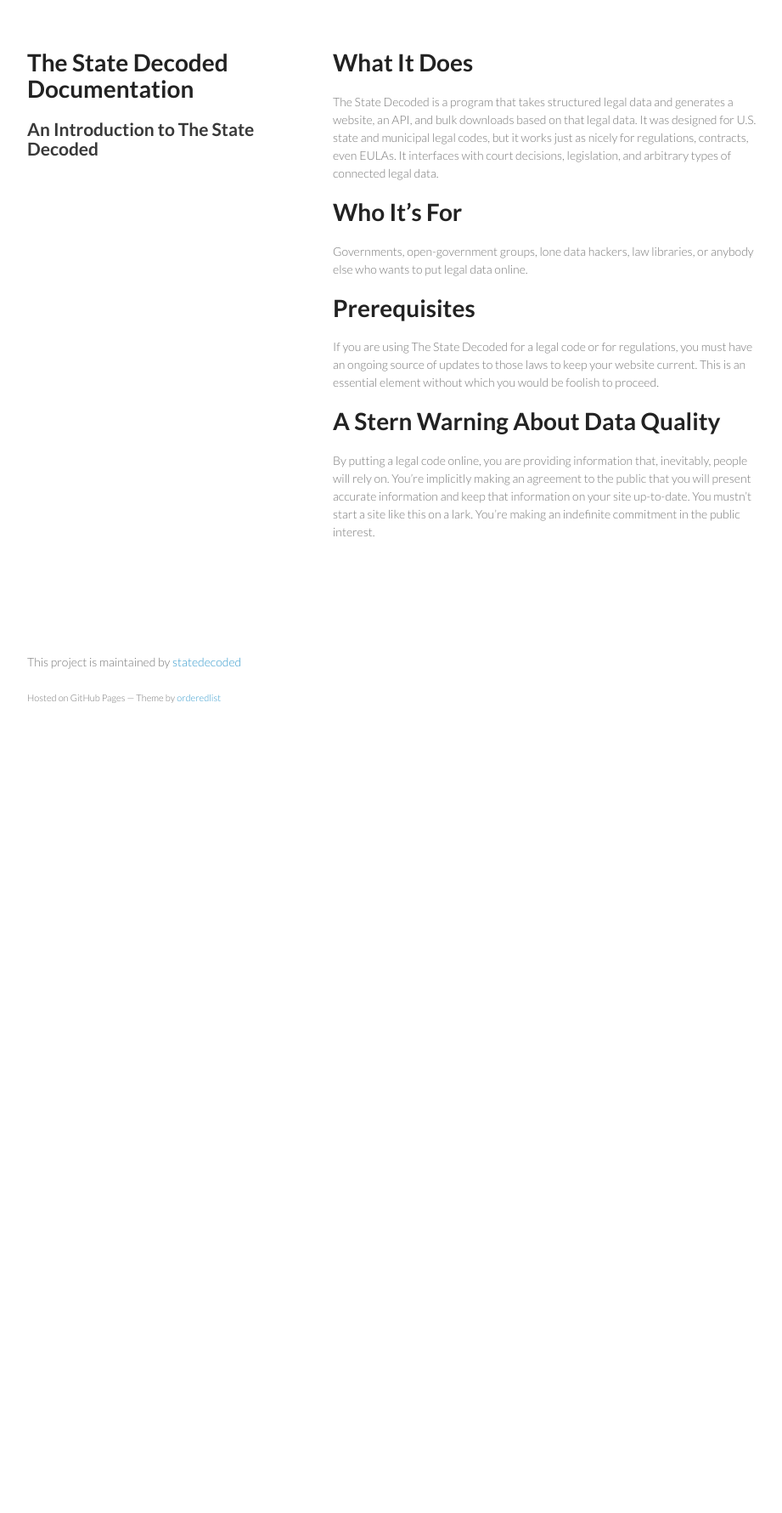
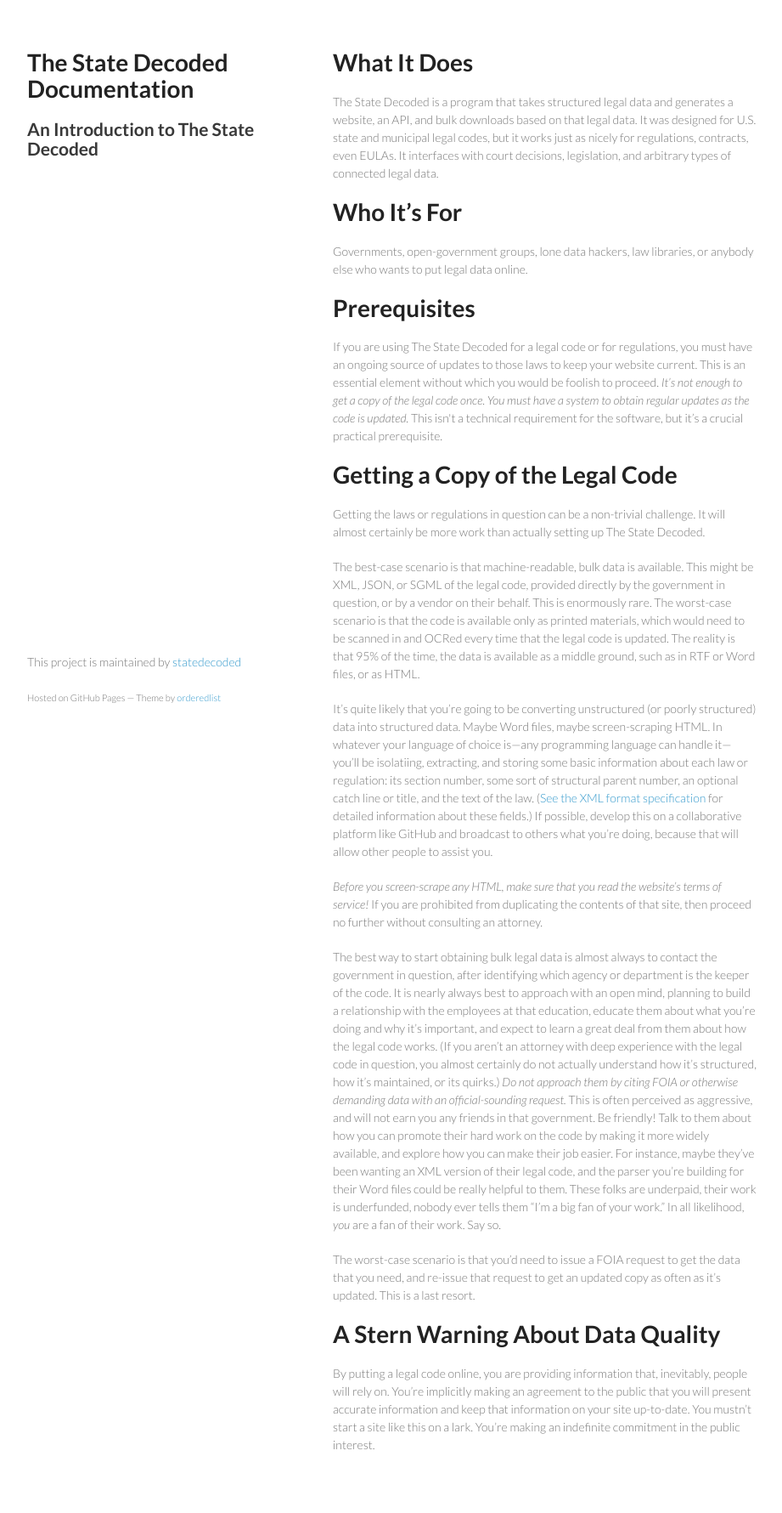
Before and after one commit to statedecoded/documentation, a Jekyll site: the page built from introduction.html, in a window 1280 px wide. Shown: the whole page at 85% size, without its empty margins (178-1099 px from the left). Built offline with Jekyll 4.4.1, drawn with Linux system fonts in a browser that asks for light colours; before the commit the page ends 900 px from its top, so only the background shows below that.

Commit message:
Expand substantially the content

```diff
--- a/introduction.html
+++ b/introduction.html
@@ -13,8 +13,24 @@
 
 <h1>Prerequisites</h1>
 
-<p>If you are using The State Decoded for a legal code or for regulations, you must have an ongoing source of updates to those laws to keep your website current. This is an essential element without which you would be foolish to proceed.</p>
+<p>If you are using The State Decoded for a legal code or for regulations, you must have an ongoing source of updates to those laws to keep your website current. This is an essential element without which you would be foolish to proceed. <em>It’s not enough to get a copy of the legal code once. You must have a system to obtain regular updates as the code is updated.</em> This isn't a technical requirement for the software, but it’s a crucial practical prerequisite.</p>
+
+<h1>Getting a Copy of the Legal Code</h1>
+
+<p>Getting the laws or regulations in question can be a non-trivial challenge. It will almost certainly be more work than actually setting up The State Decoded.</p>
+
+<p>The best-case scenario is that machine-readable, bulk data is available. This might be XML, JSON, or SGML of the legal code, provided directly by the government in question, or by a vendor on their behalf. This is enormously rare. The worst-case scenario is that the code is available only as printed materials, which would need to be scanned in and OCRed every time that the legal code is updated. The reality is that 95% of the time, the data is available as a middle ground, such as in RTF or Word files, or as HTML.</p>
+
+<p>It’s quite likely that you’re going to be converting unstructured (or poorly structured) data into structured data. Maybe Word files, maybe screen-scraping HTML. In whatever your language of choice is—any programming language can handle it—you’ll be isolatiing, extracting, and storing some basic information about each law or regulation: its section number, some sort of structural parent number, an optional catch line or title, and the text of the law. (<a href="xml-format.html">See the XML format specification</a> for detailed information about these fields.) If possible, develop this on a collaborative platform like GitHub and broadcast to others what you’re doing, because that will allow other people to assist you.</p>
+
+<p><em>Before you screen-scrape any HTML, make sure that you read the website’s terms of service!</em> If you are prohibited from duplicating the contents of that site, then proceed no further without consulting an attorney.</p>
+
+<p>The best way to start obtaining bulk legal data is almost always to contact the government in question, after identifying which agency or department is the keeper of the code. It is nearly always best to approach with an open mind, planning to build a relationship with the employees at that education, educate them about what you’re doing and why it’s important, and expect to learn a great deal from them about how the legal code works. (If you aren’t an attorney with deep experience with the legal code in question, you almost certainly do not actually understand how it’s structured, how it’s maintained, or its quirks.) <em>Do not approach them by citing FOIA or otherwise demanding data with an official-sounding request.</em> This is often perceived as aggressive, and will not earn you any friends in that government. Be friendly! Talk to them about how you can promote their hard work on the code by making it more widely available, and explore how you can make their job easier. For instance, maybe they’ve been wanting an XML version of their legal code, and the parser you’re building for their Word files could be really helpful to them. These folks are underpaid, their work is underfunded, nobody ever tells them “I’m a big fan of your work.” In all likelihood, <em>you</em> are a fan of their work. Say so.</p>
+
+<p>The worst-case scenario is that you’d need to issue a FOIA request to get the data that you need, and re-issue that request to get an updated copy as often as it’s updated. This is a last resort.</p>
 
 <h1>A Stern Warning About Data Quality</h1>
 
 <p>By putting a legal code online, you are providing information that, inevitably, people will rely on. You’re implicitly making an agreement to the public that you will present accurate information and keep that information on your site up-to-date. You mustn’t start a site like this on a lark. You’re making an indefinite commitment in the public interest.</p>
+
+<h1></h1>
```
